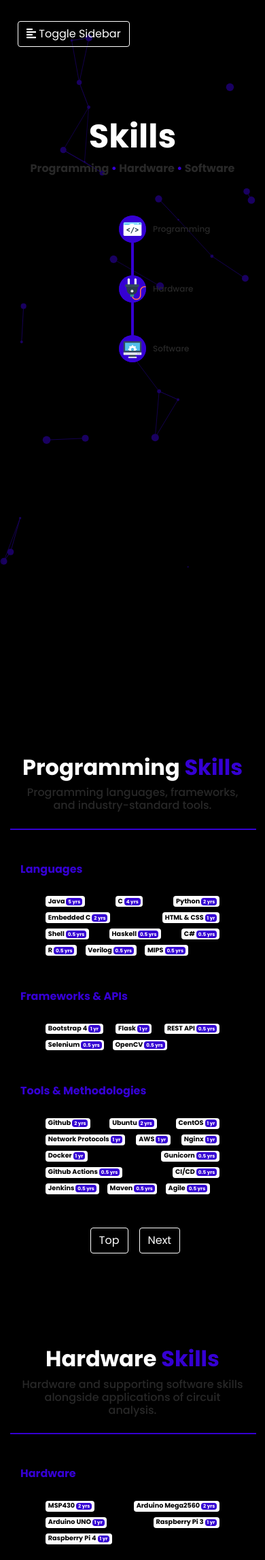
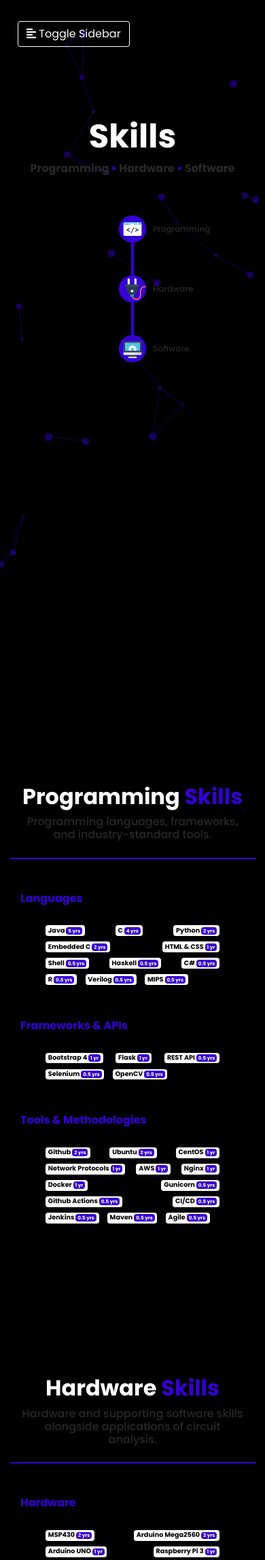
Before and after one commit to carlosricov/Personal-Portfolio, a Flask app: page /skills in a window 390 px wide. Shown: the top 2295 px of the page at 68% size. Run offline with Flask 2, Linux system fonts and the light colour scheme; some libraries are stand-ins or nearby versions.

Commit message:
Adds vertical responsiveness + AOS animations

```diff
--- a/app/static/css/skills.css
+++ b/app/static/css/skills.css
@@ -12,7 +12,7 @@ hr {
     width: 100%;
 }
 
-/* Depends on viewport. */
+/* Divider style based on viewport. */
 #hr1 {
     border: 0.5px solid #3500d3;
 }
@@ -29,6 +29,27 @@ hr {
 #sec1, #sec2, #sec3, #sec4 {
     height: 100vh;
     position: relative;
+}
+
+/* Vertical responsiveness for the sections. */
+@media only screen and (max-height: 755px) {
+    #sec0 {
+        height: 250vh;
+    }
+
+    #sec1, #sec2, #sec3, #sec4 {
+        height: 210vh;
+    }
+}
+
+@media only screen and (max-height: 300px) {
+    #sec0 {
+        height: 250vh;
+    }
+
+    #sec1, #sec2, #sec3, #sec4 {
+        height: 275vh;
+    }
 }
 
 /* Section 1 text style. */
@@ -52,7 +73,7 @@ hr {
     font-size: 1rem;
 }
 
-/* Other section text styling. */
+/* Other sections text styling. */
 .sec2-style {
     color: white;
     font-size: 2.5rem;
@@ -73,11 +94,11 @@ hr {
     font-size: 1rem;
 }
 
+/* Badge styling. */
 .badge {
     cursor: pointer;
 }
 
-/* Badge style. */
 .badge-custom1 {
     background-color: white;
     color: black;
@@ -92,7 +113,7 @@ hr {
     font-size: 0.6rem;
 }
 
-/* Skill name text styling based on viewport. */
+/* Skill text styling based on viewport. */
 .skill-text {
     color: #3500d3;
     font-size: 1.25rem;
@@ -108,6 +129,7 @@ hr {
     font-size: 0.9rem;
 }
 
+/* Skill nav style. */
 .circle {
     position: relative;
     width: 3rem;
@@ -140,7 +162,7 @@ hr {
     transform: scale(1.25);
 }
 
-/* SVG styling. */
+/* Skill SVG styling. */
 .img-style {
     position: absolute;
     top: 50%;
@@ -162,7 +184,7 @@ hr {
     transform: translate(-50%, 0);
 }
 
-/* SVG text styling. */
+/* SVG text styling based on viewport. */
 .circ-text {
     position: absolute;
     top: 50%;
--- a/app/templates/skills.html
+++ b/app/templates/skills.html
@@ -1,6 +1,7 @@
 {% extends 'base.html' %}
 
 {% block style %}
+<link href="https://unpkg.com/aos@2.3.1/dist/aos.css" rel="stylesheet">
 <link rel="stylesheet" href="../static/css/skills.css">
 {% endblock %}
 
@@ -45,7 +46,7 @@
                 <a href="#">Projects</a>
             </li>
             <li>
-                <a href="https://github.com/carlosricov/Personal-Portfolio">Website Repo</a>
+                <a href="https://github.com/carlosricov/Personal-Portfolio" target="_blank">Website Repo</a>
             </li>
         </ul>
         <div class="container-fluid" id="but2">
@@ -73,7 +74,7 @@
             <h5 class="sub-text2 font-weight-bold d-md-none text-center">Programming <span style="color:#3500d3;">•</span>&nbsp;Hardware <span style="color:#3500d3;">•</span>&nbsp;Software</h5>
         </div>
     </div>
-    <div class="container-fluid pt-5" style="position: relative;">
+    <div class="container-fluid pt-5" style="position: relative;" data-aos="fade-left" data-aos-duration="2000" data-aos-delay="1500">
         <div class="container-fluid d-flex justify-content-center pt-1">
             <div class="circle d-none d-md-flex">
                 <a href="#sec1"><img class="img-style img-circle" src="../static/img/programming.svg"></a>
@@ -120,11 +121,11 @@
         </div>
         <hr id="hr1" class="d-none d-md-flex" data-aos="fade-left" data-aos-duration="1000" data-aos-delay="2000">
         <hr id="hr2" class="d-md-none" data-aos="fade-left" data-aos-duration="1000" data-aos-delay="2000">
-        <div class="container-fluid d-flex justify-content-start mt-5">
+        <div class="container-fluid d-flex justify-content-start mt-5" data-aos="fade-right" data-aos-duration="1000" data-aos-delay="2000">
             <h6 class="skill-text d-none d-md-inline font-weight-bold">Programming Languages</h6>
             <h6 class="skill-text2 d-md-none font-weight-bold">Languages</h6>
         </div>
-        <div class="container-fluid d-none d-md-flex justify-content-center px-5 mt-3" data-aos="fade-up" data-aos-duration="1000" data-aos-delay="2000">
+        <div class="container-fluid d-none d-md-flex justify-content-center px-5 mt-3" data-aos="fade-up" data-aos-duration="1000" data-aos-delay="2500">
             <div class="text-justify">
                 <span class="text-center badge badge-custom1 mx-1">Java <span class="text-center badge badge-custom2">5 yrs</span></span>
                 <span class="text-center badge badge-custom1 mx-1">C <span class="text-center badge badge-custom2">4 yrs</span></span>
@@ -139,7 +140,7 @@
                 <span class="text-center badge badge-custom1 mx-1">MIPS Assembly Language <span class="text-center badge badge-custom2">0.5 yrs</span></span>
             </div>
         </div>
-        <div class="container-fluid d-flex d-md-none justify-content-center px-5 mt-3" data-aos="fade-up" data-aos-duration="1000" data-aos-delay="2000">
+        <div class="container-fluid d-flex d-md-none justify-content-center px-5 mt-3" data-aos="fade-up" data-aos-duration="1000" data-aos-delay="2500">
             <div class="text-justify">
                 <span class="text-center badge badge-custom1 badge-text2 mx-1">Java <span class="text-center badge badge-custom2">5 yrs</span></span>
                 <span class="text-center badge badge-custom1 badge-text2 mx-1">C <span class="text-center badge badge-custom2">4 yrs</span></span>
@@ -154,11 +155,11 @@
                 <span class="text-center badge badge-custom1 badge-text2 mx-1">MIPS <span class="text-center badge badge-custom2">0.5 yrs</span></span>
             </div>
         </div>
-        <div class="container-fluid d-flex justify-content-start mt-5">
+        <div class="container-fluid d-flex justify-content-start mt-5" data-aos="fade-right" data-aos-duration="1000" data-aos-delay="2000">
             <h6 class="skill-text text-center d-none d-md-inline font-weight-bold">Programming Frameworks & APIs</h6>
             <h6 class="skill-text2 text-center d-md-none font-weight-bold">Frameworks & APIs</h6>
         </div>
-        <div class="container-fluid d-none d-md-flex justify-content-center px-5 mt-3" data-aos="fade-up" data-aos-duration="1000" data-aos-delay="2000">
+        <div class="container-fluid d-none d-md-flex justify-content-center px-5 mt-3" data-aos="fade-up" data-aos-duration="1000" data-aos-delay="2500">
             <div class="text-justify">
                 <span class="text-center badge badge-custom1 mx-1">Bootstrap 4 <span class="text-center badge badge-custom2">1 yr</span></span>
                 <span class="text-center badge badge-custom1 mx-1">Flask <span class="text-center badge badge-custom2">1 yr</span></span>
@@ -167,7 +168,7 @@
                 <span class="text-center badge badge-custom1 mx-1">OpenCV <span class="text-center badge badge-custom2">0.5 yrs</span></span>
             </div>
         </div>
-        <div class="container-fluid d-flex d-md-none justify-content-center px-5 mt-3" data-aos="fade-up" data-aos-duration="1000" data-aos-delay="2000">
+        <div class="container-fluid d-flex d-md-none justify-content-center px-5 mt-3" data-aos="fade-up" data-aos-duration="1000" data-aos-delay="2500">
             <div class="text-justify">
                 <span class="text-center badge badge-custom1 badge-text2 mx-1">Bootstrap 4 <span class="text-center badge badge-custom2">1 yr</span></span>
                 <span class="text-center badge badge-custom1 badge-text2 mx-1">Flask <span class="text-center badge badge-custom2">1 yr</span></span>
@@ -176,11 +177,11 @@
                 <span class="text-center badge badge-custom1 badge-text2 mx-1">OpenCV <span class="text-center badge badge-custom2">0.5 yrs</span></span>
             </div>
         </div>
-        <div class="container-fluid d-flex justify-content-start mt-5">
+        <div class="container-fluid d-flex justify-content-start mt-5" data-aos="fade-right" data-aos-duration="1000" data-aos-delay="2000">
             <h6 class="skill-text text-center d-none d-md-inline font-weight-bold">Programming Tools & Methodologies</h6>
             <h6 class="skill-text2 text-center d-md-none font-weight-bold">Tools & Methodologies</h6>
         </div>
-        <div class="container-fluid d-none d-md-flex justify-content-center px-5 mt-3" data-aos="fade-up" data-aos-duration="1000" data-aos-delay="2000">
+        <div class="container-fluid d-none d-md-flex justify-content-center px-5 mt-3" data-aos="fade-up" data-aos-duration="1000" data-aos-delay="2500">
             <div class="text-justify">
                 <span class="text-center badge badge-custom1 mx-1">Github <span class="text-center badge badge-custom2">2 yrs</span></span>
                 <span class="text-center badge badge-custom1 mx-1">Ubuntu Linux <span class="text-center badge badge-custom2">2 yrs</span></span>
@@ -197,7 +198,7 @@
                 <span class="text-center badge badge-custom1 mx-1">Agile <span class="text-center badge badge-custom2">0.5 yrs</span></span>
             </div>
         </div>
-        <div class="container-fluid d-flex d-md-none justify-content-center px-5 mt-3" data-aos="fade-up" data-aos-duration="1000" data-aos-delay="2000">
+        <div class="container-fluid d-flex d-md-none justify-content-center px-5 mt-3" data-aos="fade-up" data-aos-duration="1000" data-aos-delay="2500">
             <div class="text-justify">
                 <span class="text-center badge badge-custom1 badge-text2 mx-1">Github <span class="text-center badge badge-custom2">2 yrs</span></span>
                 <span class="text-center badge badge-custom1 badge-text2 mx-1">Ubuntu <span class="text-center badge badge-custom2">2 yrs</span></span>
@@ -218,10 +219,6 @@
             <a href="#sec0"><button class="btn btn-custom mr-2">Back to Top</button></a>
             <a href="#sec2"><button class="btn btn-custom ml-2">Next Section</button></a>
         </div>
-        <div class="container-fluid d-flex d-md-none justify-content-center mt-5" data-aos="fade-up" data-aos-duration="1000" data-aos-delay="3000">
-            <a href="#sec0"><button class="btn btn-custom mx-2">Top</button></a>
-            <a href="#sec2"><button class="btn btn-custom ml-2">Next</button></a>
-        </div>
     </div>
 </section>
 <section id="sec2" class="d-flex justify-content-center align-items-center">
@@ -236,11 +233,11 @@
         </div>
         <hr id="hr1" class="d-none d-md-flex" data-aos="fade-left" data-aos-duration="1000" data-aos-delay="2000">
         <hr id="hr2" class="d-md-none" data-aos="fade-left" data-aos-duration="1000" data-aos-delay="2000">
-        <div class="container-fluid d-flex justify-content-start mt-5">
+        <div class="container-fluid d-flex justify-content-start mt-5" data-aos="fade-right" data-aos-duration="1000" data-aos-delay="2000">
             <h6 class="skill-text d-none d-md-inline font-weight-bold">Hardware Devices</h6>
             <h6 class="skill-text2 d-md-none font-weight-bold">Hardware</h6>
         </div>
-        <div class="container-fluid d-none d-md-flex justify-content-center px-5 mt-3" data-aos="fade-up" data-aos-duration="1000" data-aos-delay="2000">
+        <div class="container-fluid d-none d-md-flex justify-content-center px-5 mt-3" data-aos="fade-up" data-aos-duration="1000" data-aos-delay="2500">
             <div class="text-justify">
                 <span class="text-center badge badge-custom1 mx-1">MSP430 <span class="text-center badge badge-custom2">2 yrs</span></span>
                 <span class="text-center badge badge-custom1 mx-1">Arduino Mega2560 <span class="text-center badge badge-custom2">2 yrs</span></span>
@@ -249,7 +246,7 @@
                 <span class="text-center badge badge-custom1 mx-1">Raspberry Pi 4 <span class="text-center badge badge-custom2">1 yr</span></span>
             </div>
         </div>
-        <div class="container-fluid d-flex d-md-none justify-content-center px-5 mt-3" data-aos="fade-up" data-aos-duration="1000" data-aos-delay="2000">
+        <div class="container-fluid d-flex d-md-none justify-content-center px-5 mt-3" data-aos="fade-up" data-aos-duration="1000" data-aos-delay="2500">
             <div class="text-justify">
                 <span class="text-center badge badge-custom1 badge-text2 mx-1">MSP430 <span class="text-center badge badge-custom2">2 yrs</span></span>
                 <span class="text-center badge badge-custom1 badge-text2 mx-1">Arduino Mega2560 <span class="text-center badge badge-custom2">2 yrs</span></span>
@@ -258,11 +255,11 @@
                 <span class="text-center badge badge-custom1 badge-text2 mx-1">Raspberry Pi 4 <span class="text-center badge badge-custom2">1 yr</span></span>
             </div>
         </div>
-        <div class="container-fluid d-flex justify-content-start mt-5">
+        <div class="container-fluid d-flex justify-content-start mt-5" data-aos="fade-right" data-aos-duration="1000" data-aos-delay="2000">
             <h6 class="skill-text text-center d-none d-md-inline font-weight-bold">Hardware Software</h6>
             <h6 class="skill-text2 text-center d-md-none font-weight-bold">Software</h6>
         </div>
-        <div class="container-fluid d-none d-md-flex justify-content-center px-5 mt-3" data-aos="fade-up" data-aos-duration="1000" data-aos-delay="2000">
+        <div class="container-fluid d-none d-md-flex justify-content-center px-5 mt-3" data-aos="fade-up" data-aos-duration="1000" data-aos-delay="2500">
             <div class="text-justify">
                 <span class="text-center badge badge-custom1 mx-1">NI Multisim <span class="text-center badge badge-custom2">3 yrs</span></span>
                 <span class="text-center badge badge-custom1 mx-1">LTSpice <span class="text-center badge badge-custom2">2 yrs</span></span>
@@ -270,7 +267,7 @@
                 <span class="text-center badge badge-custom1 mx-1">Solidworks <span class="text-center badge badge-custom2">0.5 yrs</span></span>
             </div>
         </div>
-        <div class="container-fluid d-flex d-md-none justify-content-center px-5 mt-3" data-aos="fade-up" data-aos-duration="1000" data-aos-delay="2000">
+        <div class="container-fluid d-flex d-md-none justify-content-center px-5 mt-3" data-aos="fade-up" data-aos-duration="1000" data-aos-delay="2500">
             <div class="text-justify">
                 <span class="text-center badge badge-custom1 badge-text2 mx-1">NI Multisim <span class="text-center badge badge-custom2">3 yrs</span></span>
                 <span class="text-center badge badge-custom1 badge-text2 mx-1">LTSpice <span class="text-center badge badge-custom2">2 yrs</span></span>
@@ -278,11 +275,11 @@
                 <span class="text-center badge badge-custom1 badge-text2 mx-1">Solidworks <span class="text-center badge badge-custom2">0.5 yrs</span></span>
             </div>
         </div>
-        <div class="container-fluid d-flex justify-content-start mt-5">
+        <div class="container-fluid d-flex justify-content-start mt-5" data-aos="fade-right" data-aos-duration="1000" data-aos-delay="2000">
             <h6 class="skill-text text-center d-none d-md-inline font-weight-bold">Hardware Tools</h6>
             <h6 class="skill-text2 text-center d-md-none font-weight-bold">Tools</h6>
         </div>
-        <div class="container-fluid d-none d-md-flex justify-content-center px-5 mt-3" data-aos="fade-up" data-aos-duration="1000" data-aos-delay="2000">
+        <div class="container-fluid d-none d-md-flex justify-content-center px-5 mt-3" data-aos="fade-up" data-aos-duration="1000" data-aos-delay="2500">
             <div class="text-justify">
                 <span class="text-center badge badge-custom1 mx-1">Multimeters <span class="text-center badge badge-custom2">3 yrs</span></span>
                 <span class="text-center badge badge-custom1 mx-1">Oscilloscopes <span class="text-center badge badge-custom2">3 yrs</span></span>
@@ -291,7 +288,7 @@
                 <span class="text-center badge badge-custom1 mx-1">3D Printing <span class="text-center badge badge-custom2">1 yr</span></span>
             </div>
         </div>
-        <div class="container-fluid d-flex d-md-none justify-content-center px-5 mt-3" data-aos="fade-up" data-aos-duration="1000" data-aos-delay="2000">
+        <div class="container-fluid d-flex d-md-none justify-content-center px-5 mt-3" data-aos="fade-up" data-aos-duration="1000" data-aos-delay="2500">
             <div class="text-justify">
                 <span class="text-center badge badge-custom1 badge-text2 mx-1">Multimeters <span class="text-center badge badge-custom2">3 yrs</span></span>
                 <span class="text-center badge badge-custom1 badge-text2 mx-1">Oscilloscopes <span class="text-center badge badge-custom2">3 yrs</span></span>
@@ -304,11 +301,6 @@
             <a href="#sec1"><button class="btn btn-custom mr-2">Prev Section</button></a>
             <a href="#sec0"><button class="btn btn-custom mx-2">Back to Top</button></a>
             <a href="#sec3"><button class="btn btn-custom ml-2">Next Section</button></a>
-        </div>
-        <div class="container-fluid d-flex d-md-none justify-content-center mt-5" data-aos="fade-up" data-aos-duration="1000" data-aos-delay="3000">
-            <a href="#sec1"><button class="btn btn-custom mr-2">Prev</button></a>
-            <a href="#sec0"><button class="btn btn-custom mx-2">Top</button></a>
-            <a href="#sec3"><button class="btn btn-custom ml-2">Next</button></a>
         </div>
     </div>
 </section>
@@ -324,11 +316,11 @@
         </div>
         <hr id="hr1" class="d-none d-md-flex" data-aos="fade-left" data-aos-duration="1000" data-aos-delay="2000">
         <hr id="hr2" class="d-md-none" data-aos="fade-left" data-aos-duration="1000" data-aos-delay="2000">
-        <div class="container-fluid d-flex justify-content-start mt-5">
+        <div class="container-fluid d-flex justify-content-start mt-5" data-aos="fade-right" data-aos-duration="1000" data-aos-delay="2000">
             <h6 class="skill-text d-none d-md-inline font-weight-bold">Development Environments</h6>
             <h6 class="skill-text2 d-md-none font-weight-bold">IDEs</h6>
         </div>
-        <div class="container-fluid d-none d-md-flex justify-content-center px-5 mt-3" data-aos="fade-up" data-aos-duration="1000" data-aos-delay="2000">
+        <div class="container-fluid d-none d-md-flex justify-content-center px-5 mt-3" data-aos="fade-up" data-aos-duration="1000" data-aos-delay="2500">
             <div class="text-justify">
                 <span class="text-center badge badge-custom1 mx-1">Command Line <span class="text-center badge badge-custom2">3 yrs</span></span>
                 <span class="text-center badge badge-custom1 mx-1">Atom <span class="text-center badge badge-custom2">3 yrs</span></span>
@@ -341,7 +333,7 @@
                 <span class="text-center badge badge-custom1 mx-1">Android Studios <span class="text-center badge badge-custom2">0.5 yrs</span></span>
             </div>
         </div>
-        <div class="container-fluid d-flex d-md-none justify-content-center px-5 mt-3" data-aos="fade-up" data-aos-duration="1000" data-aos-delay="2000">
+        <div class="container-fluid d-flex d-md-none justify-content-center px-5 mt-3" data-aos="fade-up" data-aos-duration="1000" data-aos-delay="2500">
             <div class="text-justify">
                 <span class="text-center badge badge-custom1 badge-text2 mx-1">Command Line <span class="text-center badge badge-custom2">3 yrs</span></span>
                 <span class="text-center badge badge-custom1 badge-text2 mx-1">Atom <span class="text-center badge badge-custom2">3 yrs</span></span>
@@ -354,11 +346,11 @@
                 <span class="text-center badge badge-custom1 badge-text2 mx-1">Android Studios <span class="text-center badge badge-custom2">0.5 yrs</span></span>
             </div>
         </div>
-        <div class="container-fluid d-flex justify-content-start mt-5">
+        <div class="container-fluid d-flex justify-content-start mt-5" data-aos="fade-right" data-aos-duration="1000" data-aos-delay="2000">
             <h6 class="skill-text text-center d-none d-md-inline font-weight-bold">Operating Systems</h6>
             <h6 class="skill-text2 text-center d-md-none font-weight-bold">Operating Systems</h6>
         </div>
-        <div class="container-fluid d-none d-md-flex justify-content-center px-5 mt-3" data-aos="fade-up" data-aos-duration="1000" data-aos-delay="2000">
+        <div class="container-fluid d-none d-md-flex justify-content-center px-5 mt-3" data-aos="fade-up" data-aos-duration="1000" data-aos-delay="2500">
             <div class="text-justify">
                 <span class="text-center badge badge-custom1 mx-1">Windows <span class="text-center badge badge-custom2">6 yrs</span></span>
                 <span class="text-center badge badge-custom1 mx-1">MacOS <span class="text-center badge badge-custom2">3 yrs</span></span>
@@ -366,7 +358,7 @@
                 <span class="text-center badge badge-custom1 mx-1">CentOS 8 Linux <span class="text-center badge badge-custom2">0.5 yrs</span></span>
             </div>
         </div>
-        <div class="container-fluid d-flex d-md-none justify-content-center px-5 mt-3" data-aos="fade-up" data-aos-duration="1000" data-aos-delay="2000">
+        <div class="container-fluid d-flex d-md-none justify-content-center px-5 mt-3" data-aos="fade-up" data-aos-duration="1000" data-aos-delay="2500">
             <div class="text-justify">
                 <span class="text-center badge badge-custom1 badge-text2 mx-1">Windows <span class="text-center badge badge-custom2">6 yrs</span></span>
                 <span class="text-center badge badge-custom1 badge-text2 mx-1">MacOS <span class="text-center badge badge-custom2">3 yrs</span></span>
@@ -374,11 +366,11 @@
                 <span class="text-center badge badge-custom1 badge-text2 mx-1">CentOS 8 Linux <span class="text-center badge badge-custom2">0.5 yrs</span></span>
             </div>
         </div>
-        <div class="container-fluid d-flex justify-content-start mt-5">
+        <div class="container-fluid d-flex justify-content-start mt-5" data-aos="fade-right" data-aos-duration="1000" data-aos-delay="2000">
             <h6 class="skill-text text-center d-none d-md-inline font-weight-bold">Productive Software</h6>
             <h6 class="skill-text2 text-center d-md-none font-weight-bold">Productive Software</h6>
         </div>
-        <div class="container-fluid d-none d-md-flex justify-content-center px-5 mt-3" data-aos="fade-up" data-aos-duration="1000" data-aos-delay="2000">
+        <div class="container-fluid d-none d-md-flex justify-content-center px-5 mt-3" data-aos="fade-up" data-aos-duration="1000" data-aos-delay="2500">
             <div class="text-justify">
                 <span class="text-center badge badge-custom1 mx-1">Microsoft Word <span class="text-center badge badge-custom2">6 yrs</span></span>
                 <span class="text-center badge badge-custom1 mx-1">Microsoft PowerPoint <span class="text-center badge badge-custom2">6 yrs</span></span>
@@ -390,7 +382,7 @@
                 <span class="text-center badge badge-custom1 mx-1">Discord <span class="text-center badge badge-custom2">2 yrs</span></span>
             </div>
         </div>
-        <div class="container-fluid d-flex d-md-none justify-content-center px-5 mt-3" data-aos="fade-up" data-aos-duration="1000" data-aos-delay="2000">
+        <div class="container-fluid d-flex d-md-none justify-content-center px-5 mt-3" data-aos="fade-up" data-aos-duration="1000" data-aos-delay="2500">
             <div class="text-justify">
                 <span class="text-center badge badge-custom1 badge-text2 mx-1">Multimeters <span class="text-center badge badge-custom2">3 yrs</span></span>
                 <span class="text-center badge badge-custom1 badge-text2 mx-1">Oscilloscopes <span class="text-center badge badge-custom2">3 yrs</span></span>
@@ -403,14 +395,12 @@
             <a href="#sec2"><button class="btn btn-custom mr-2">Prev Section</button></a>
             <a href="#sec0"><button class="btn btn-custom mx-2">Back to Top</button></a>
         </div>
-        <div class="container-fluid d-flex d-md-none justify-content-center mt-5" data-aos="fade-up" data-aos-duration="1000" data-aos-delay="3000">
-            <a href="#sec2"><button class="btn btn-custom mr-2">Prev</button></a>
-            <a href="#sec0"><button class="btn btn-custom mx-2">Top</button></a>
-        </div>
     </div>
 </section>
 {% endblock %}
 {% block scripts %}
+<script src="https://unpkg.com/aos@2.3.1/dist/aos.js"></script>
+<script>AOS.init();</script>
 <script type="text/javascript" src="../static/scripts/sidebar.js"></script>
 <script src="../static/scripts/landing_script.js"></script>
 {% endblock %}
```
